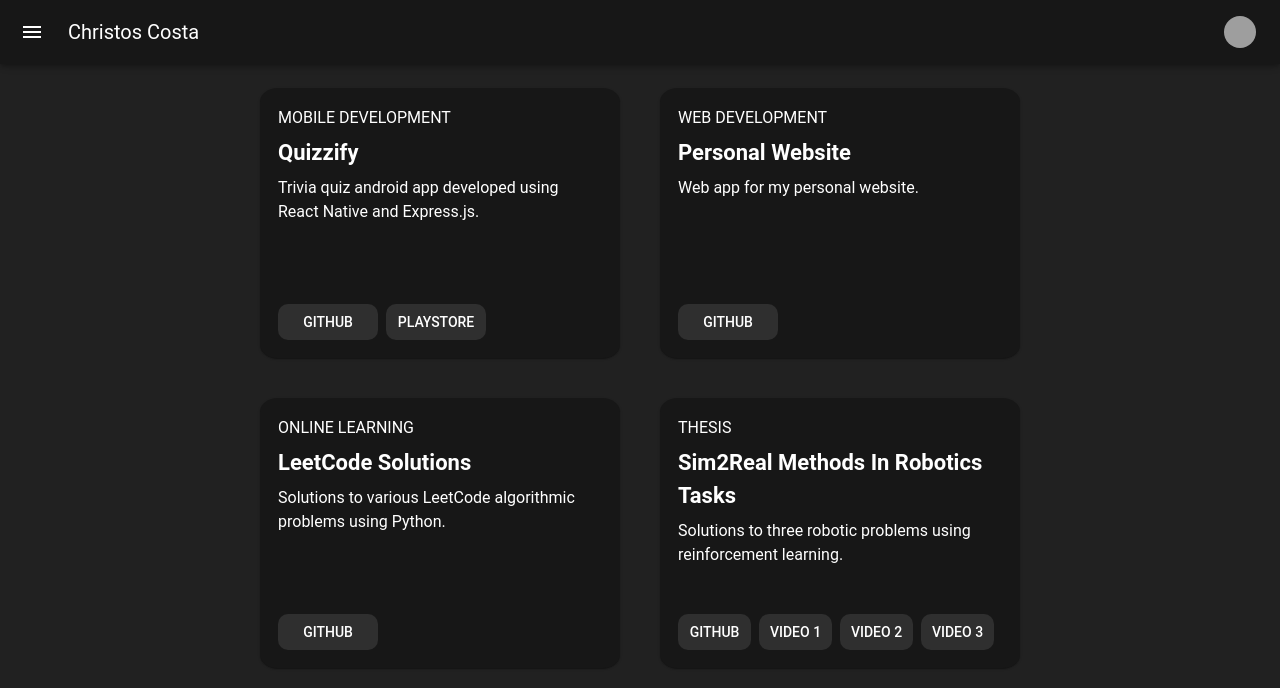
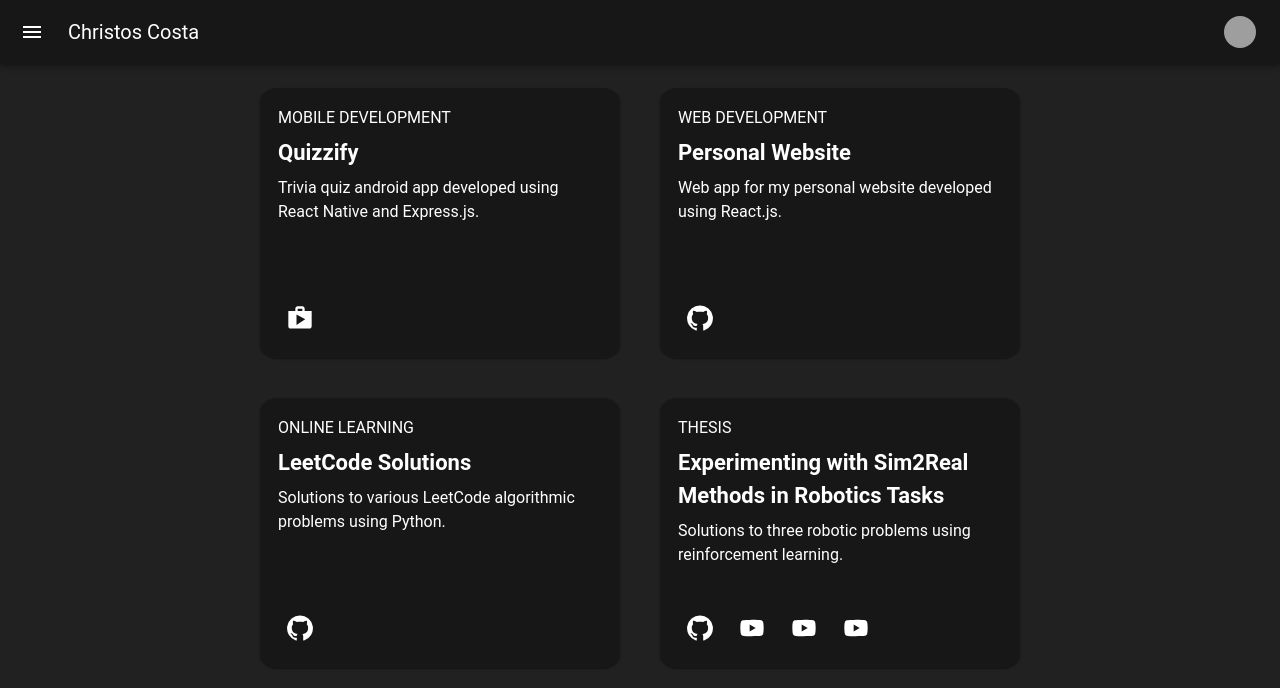
Before and after one commit to chkosta/chkosta.github.io, a React (Create React App) app: page /projects in a window 1280 px wide. Shown: the top 688 px of the page. Built offline with nearby package versions, Linux system fonts and the light colour scheme; grey boxes are pictures that could not be loaded.

Commit message:
UI Changes

```diff
--- a/src/pages/LandingPage/index.tsx
+++ b/src/pages/LandingPage/index.tsx
@@ -23,6 +23,8 @@
               width: "40%",
               height: "auto",
               m: "2%",
+              borderRadius: "50%",
+              aspectRatio: "1/1",
             }}
           />
         </Box>
--- a/src/pages/ProjectsPage/index.tsx
+++ b/src/pages/ProjectsPage/index.tsx
@@ -1,8 +1,15 @@
 import React from "react";
 import { IProjectsPageProps } from "./types";
 import { useTheme } from "@mui/material/styles";
-import { Box, Card, Grid, Typography, useMediaQuery } from "@mui/material";
-import { PrimaryButton } from "../../components/shared/StyledButtons";
+import {
+  Box,
+  Card,
+  Grid,
+  Typography,
+  useMediaQuery,
+  IconButton,
+  Tooltip,
+} from "@mui/material";
 import { projectsConfig } from "./projectsConfig";
 
 const ProjectsPage = (props: IProjectsPageProps) => {
@@ -38,22 +45,17 @@
                 </Typography>
               </Box>
 
-              <Box
-                sx={{
-                  display: "flex",
-                  mt: "10px",
-                }}
-              >
-                {el.buttons.map((el) => (
-                  <PrimaryButton
-                    key={el.name}
-                    onClick={() => {
-                      window.open(el.link, "_blank");
-                    }}
-                    sx={{ mr: "8px" }}
-                  >
-                    {el.name}
-                  </PrimaryButton>
+              <Box sx={{ display: "flex", gap: 1 }}>
+                {el.icons.map((el, index) => (
+                  <Tooltip title={el.name} key={index}>
+                    <IconButton
+                      onClick={() => {
+                        window.open(el.link, "_blank");
+                      }}
+                    >
+                      {el.icon}
+                    </IconButton>
+                  </Tooltip>
                 ))}
               </Box>
             </Card>
--- a/src/pages/ProjectsPage/projectsConfig.tsx
+++ b/src/pages/ProjectsPage/projectsConfig.tsx
@@ -1,3 +1,12 @@
+import ShopIcon from "@mui/icons-material/Shop";
+import GitHubIcon from "@mui/icons-material/GitHub";
+import YouTubeIcon from "@mui/icons-material/YouTube";
+
+const iconStyle = {
+  color: "#FFFFFF",
+  fontSize: 28,
+};
+
 export const projectsConfig = {
   projects: [
     {
@@ -6,13 +15,10 @@
       title: "Quizzify",
       description:
         "Trivia quiz android app developed using React Native and Express.js.",
-      buttons: [
+      icons: [
         {
-          name: "GITHUB",
-          link: "https://github.com/chkosta/quizzify",
-        },
-        {
-          name: "PLAYSTORE",
+          name: "View App",
+          icon: <ShopIcon style={iconStyle} />,
           link: "https://play.google.com/store/apps/details?id=com.quizzify",
         },
       ],
@@ -21,10 +27,11 @@
       id: 1,
       group: "WEB DEVELOPMENT",
       title: "Personal Website",
-      description: "Web app for my personal website.",
-      buttons: [
+      description: "Web app for my personal website developed using React.js.",
+      icons: [
         {
-          name: "GITHUB",
+          name: "View Repo",
+          icon: <GitHubIcon style={iconStyle} />,
           link: "https://github.com/chkosta/chkosta.github.io",
         },
       ],
@@ -35,9 +42,10 @@
       title: "LeetCode Solutions",
       description:
         "Solutions to various LeetCode algorithmic problems using Python.",
-      buttons: [
+      icons: [
         {
-          name: "GITHUB",
+          name: "View Repo",
+          icon: <GitHubIcon style={iconStyle} />,
           link: "https://github.com/chkosta/leetcode-solutions",
         },
       ],
@@ -45,24 +53,28 @@
     {
       id: 3,
       group: "THESIS",
-      title: "Sim2Real Methods In Robotics Tasks",
+      title: "Experimenting with Sim2Real Methods in Robotics Tasks",
       description:
         "Solutions to three robotic problems using reinforcement learning.",
-      buttons: [
+      icons: [
         {
-          name: "GITHUB",
+          name: "View Repo",
+          icon: <GitHubIcon style={iconStyle} />,
           link: "https://github.com/chkosta/MEngThesis",
         },
         {
-          name: "VIDEO 1",
+          name: "View Pendulum Environment Video",
+          icon: <YouTubeIcon style={iconStyle} />,
           link: "https://www.youtube.com/watch?v=qVi099TT53o",
         },
         {
-          name: "VIDEO 2",
+          name: "View Arm Environment Video",
+          icon: <YouTubeIcon style={iconStyle} />,
           link: "https://www.youtube.com/watch?v=sS8tYinLqds",
         },
         {
-          name: "VIDEO 3",
+          name: "View Franka Environment Video",
+          icon: <YouTubeIcon style={iconStyle} />,
           link: "https://www.youtube.com/watch?v=G_Xds8WAR4A",
         },
       ],
```
